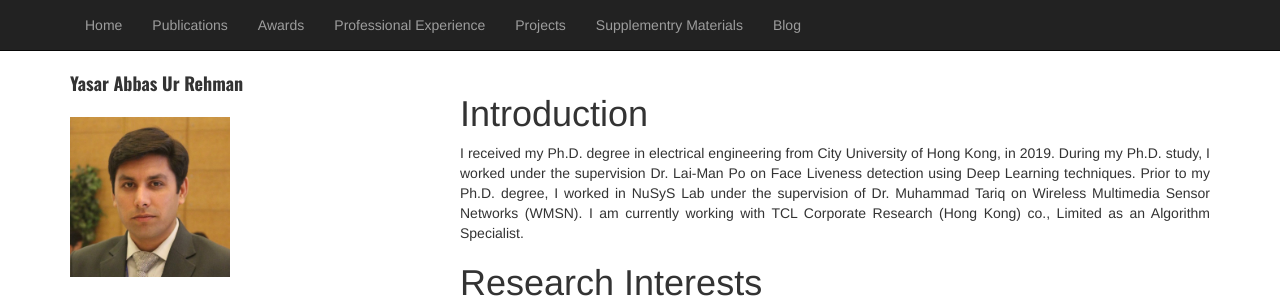
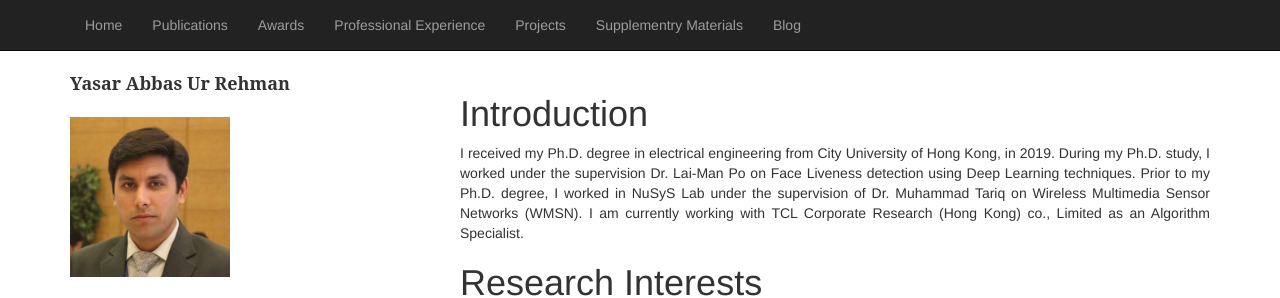
Before and after one commit to yasar-rehman/yasar, a Jekyll site: the page built from index.html, in a window 1280 px wide. Shown: the top 298 px of the page. Built offline with Jekyll 4.4.1, drawn with Linux system fonts in a browser that asks for light colours.

Commit message:
Update index.html

```diff
--- a/index.html
+++ b/index.html
@@ -7,7 +7,7 @@
 <div class="row">
 	<!-- Entries Column -->
 		     <div class=col-md-4 pull-left">
-               		 <div style="font-family: 'Oswald', Times New Roman; font-size: 18px;"><b>Yasar Abbas Ur Rehman</b></div><br>
+               		 <div style="font-family: 'Serif', Times New Roman; font-size: 18px;"><b>Yasar Abbas Ur Rehman</b></div><br>
 			  <div><img class="img-responsive" src="images/my_profile.jpg" alt="" style="width:160px;height:160px;">
 			  </div><br>
 				<div><b>Ph.D in Electrical Engineering (SMIEE)</b></div>
```
